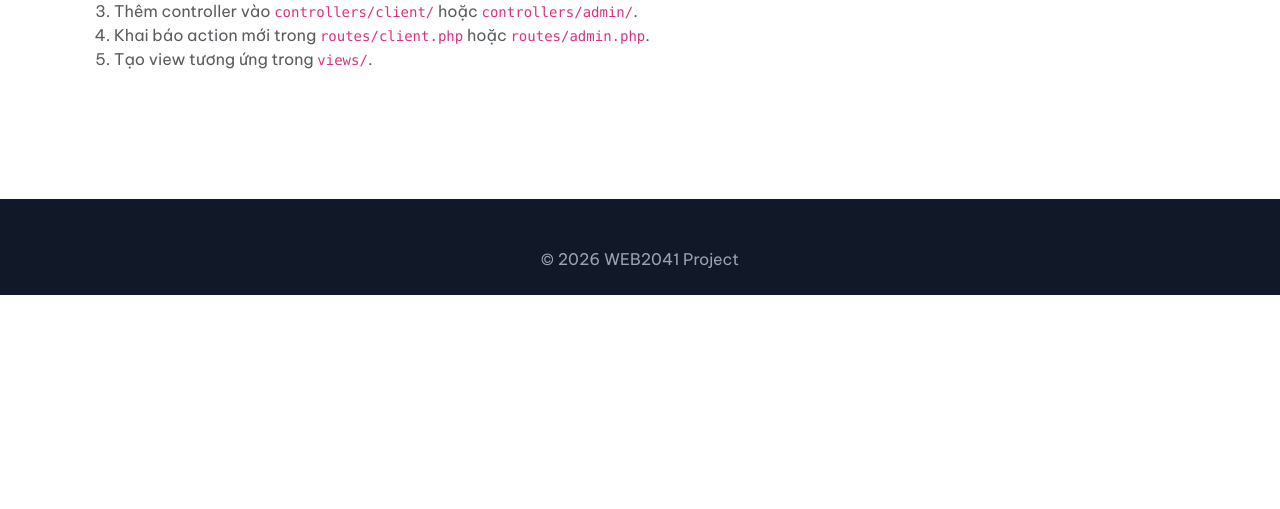
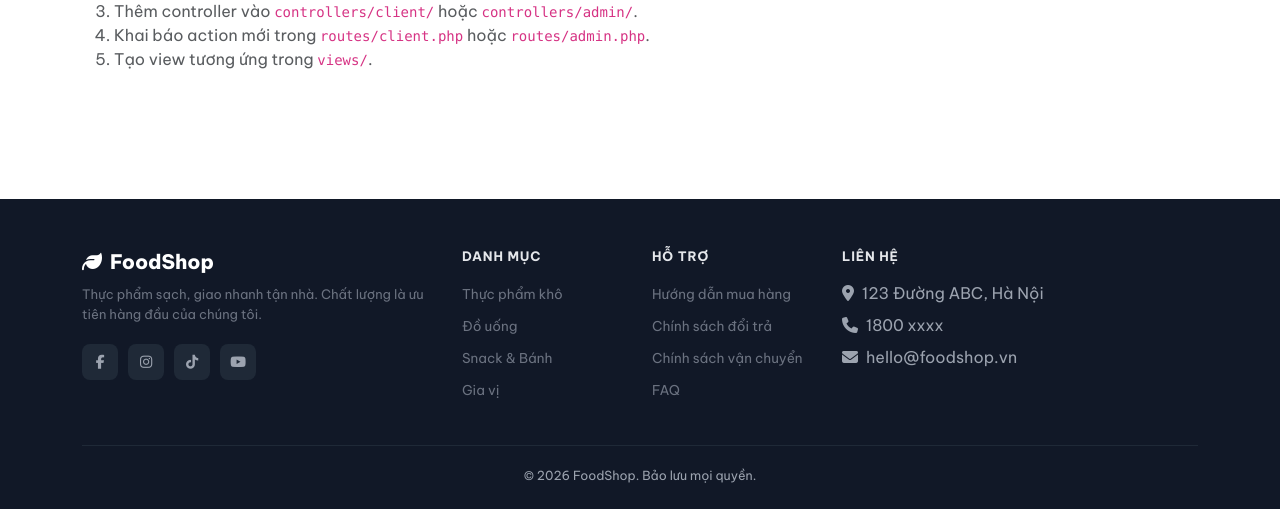
Before and after one commit to ngnth2210-tech/web2041-project, a PHP site: page /your-project/ in a window 1280 px wide. Shown: the part 508-1017 px from the top of the page. Before the commit the page ends 803 px from the top, so only its background shows below. Run offline with PHP 8.4, Linux system fonts and the light colour scheme; data comes from the database, SQL or seed files in the repository.

Commit message:
Them footer va hoan thien layout client
Footer gom gioi thieu cua hang, danh sach lien ket, thong tin lien he
va dong ban quyen.

Co-Authored-By: Claude Opus 5 <noreply@anthropic.com>

```diff
--- a/views/client/main.php
+++ b/views/client/main.php
@@ -366,30 +366,65 @@
     </div>
 </nav>
 
-<main class="page-body">
-    <?php if (isset($_SESSION['success_message'])): ?>
-        <div class="container mt-3">
-            <div class="alert alert-success"><?= e($_SESSION['success_message']) ?></div>
+<!-- MAIN CONTENT -->
+<div class="page-body">
+    <?php if(isset($_SESSION['success_message'])): ?>
+    <div class="container mt-3">
+        <div class="alert alert-success"><i class="fas fa-check-circle me-2"></i><?= $_SESSION['success_message'] ?></div>
+    </div>
+    <?php unset($_SESSION['success_message']); endif; ?>
+
+    <?php if(isset($view)) { require_once PATH_VIEW_CLIENT . $view . '.php'; } ?>
+</div>
+
+<!-- FOOTER -->
+<footer class="site-footer">
+    <div class="container">
+        <div class="row g-4">
+            <div class="col-md-4">
+                <div class="footer-brand"><i class="fas fa-leaf me-2"></i>FoodShop</div>
+                <p class="footer-tagline">Thực phẩm sạch, giao nhanh tận nhà. Chất lượng là ưu tiên hàng đầu của chúng tôi.</p>
+                <div class="social-links">
+                    <a href="#" class="social-link"><i class="fab fa-facebook-f"></i></a>
+                    <a href="#" class="social-link"><i class="fab fa-instagram"></i></a>
+                    <a href="#" class="social-link"><i class="fab fa-tiktok"></i></a>
+                    <a href="#" class="social-link"><i class="fab fa-youtube"></i></a>
+                </div>
+            </div>
+            <div class="col-md-2">
+                <div class="footer-h">Danh mục</div>
+                <ul class="footer-links">
+                    <li><a href="#">Thực phẩm khô</a></li>
+                    <li><a href="#">Đồ uống</a></li>
+                    <li><a href="#">Snack & Bánh</a></li>
+                    <li><a href="#">Gia vị</a></li>
+                </ul>
+            </div>
+            <div class="col-md-2">
+                <div class="footer-h">Hỗ trợ</div>
+                <ul class="footer-links">
+                    <li><a href="#">Hướng dẫn mua hàng</a></li>
+                    <li><a href="#">Chính sách đổi trả</a></li>
+                    <li><a href="#">Chính sách vận chuyển</a></li>
+                    <li><a href="#">FAQ</a></li>
+                </ul>
+            </div>
+            <div class="col-md-4">
+                <div class="footer-h">Liên hệ</div>
+                <ul class="footer-links">
+                    <li><i class="fas fa-map-marker-alt me-2 text-green-400"></i>123 Đường ABC, Hà Nội</li>
+                    <li class="mt-1"><i class="fas fa-phone me-2"></i>1800 xxxx</li>
+                    <li class="mt-1"><i class="fas fa-envelope me-2"></i>hello@foodshop.vn</li>
+                </ul>
+            </div>
         </div>
-        <?php unset($_SESSION['success_message']); ?>
-    <?php endif; ?>
-
-    <?php if (isset($_SESSION['error_message'])): ?>
-        <div class="container mt-3">
-            <div class="alert alert-danger"><?= e($_SESSION['error_message']) ?></div>
+        <div class="footer-bottom text-center">
+            © <?= date('Y') ?> FoodShop. Bảo lưu mọi quyền.
         </div>
-        <?php unset($_SESSION['error_message']); ?>
-    <?php endif; ?>
-
-    <?php if (isset($view)) require_once PATH_VIEW_CLIENT . $view . '.php'; ?>
-</main>
-
-<footer class="site-footer">
-    <div class="container text-center">
-        &copy; <?= date('Y') ?> WEB2041 Project
     </div>
 </footer>
 
 <script src="https://cdn.jsdelivr.net/npm/bootstrap@5.3.3/dist/js/bootstrap.bundle.min.js"></script>
-<?php if (isset($extraScripts)) echo $extraScripts; ?>
+<?php if(isset($extraScripts)) echo $extraScripts; ?>
 </body>
+</html>
```
